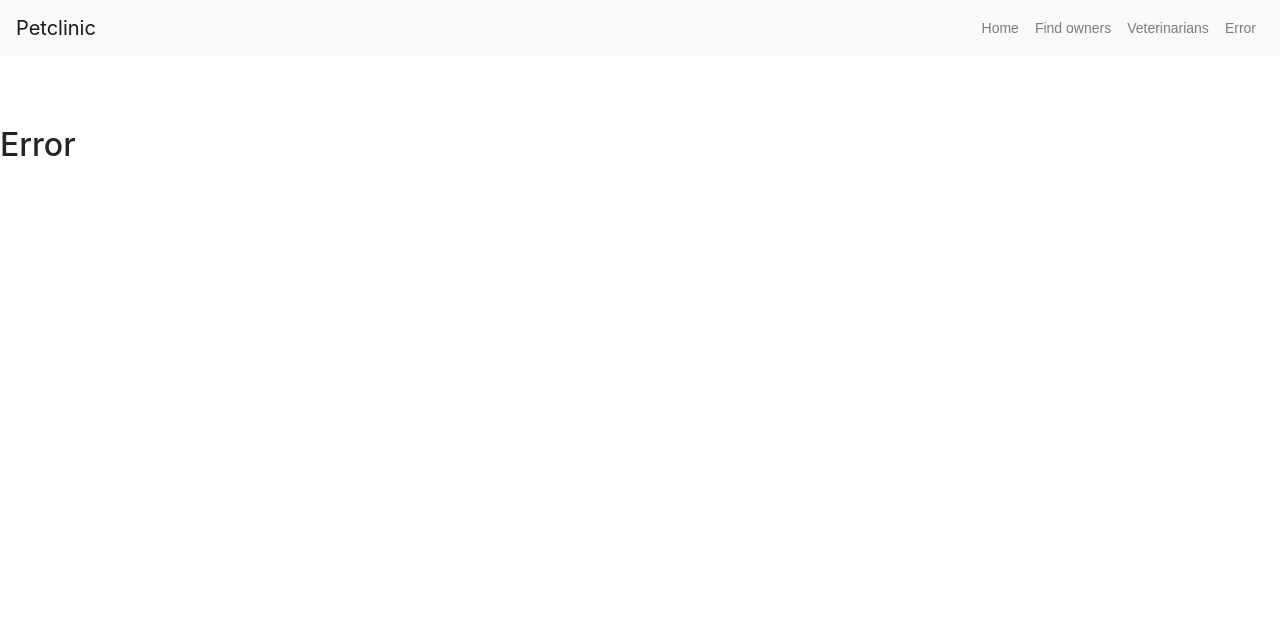
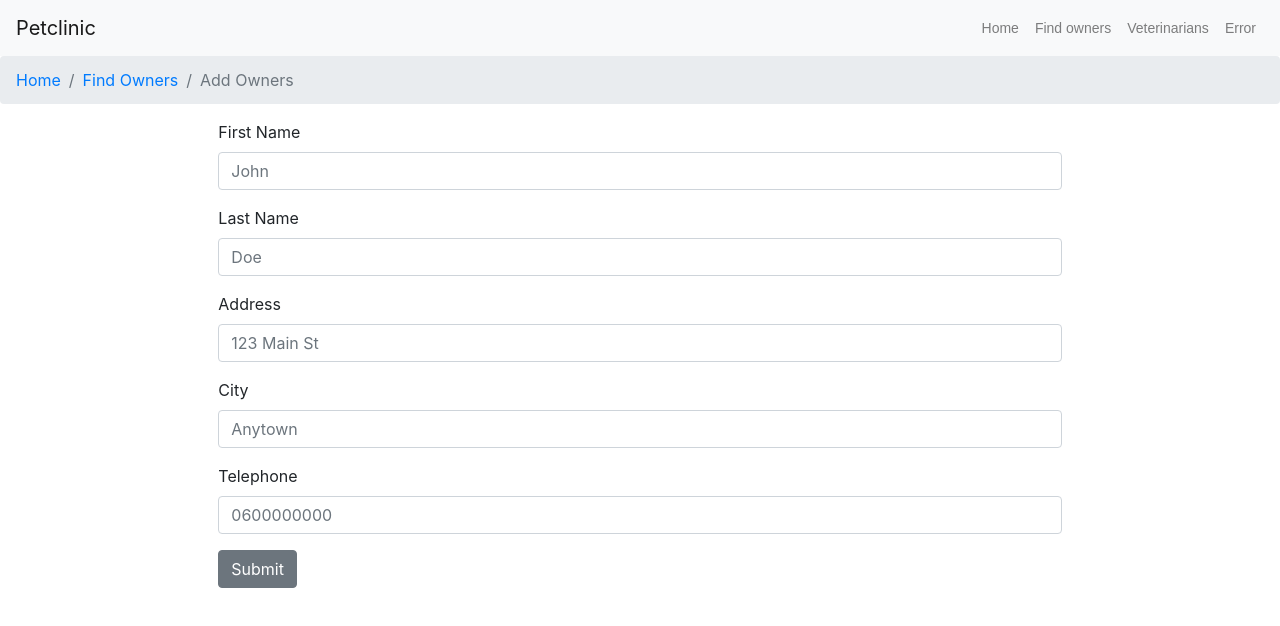
Before and after one commit to JerohmWatt/Frontend-React, a React (Create React App) app: page /owners/add in a window 1280 px wide. Shown: the top 626 px of the page. Built offline with nearby package versions, Linux system fonts and the light colour scheme.

Commit message:
form for adding owners

```diff
--- a/src/Route.js
+++ b/src/Route.js
@@ -7,6 +7,7 @@ import VetsPage from './components/Vets/VetsPage';
 import ErrorPage from './components/ErrorPage/ErrorPage';
 import Menu from './components/Menu/Menu'
 import OwnerListPage from './components/OwnerFind/OwnerListPage';
+import OwnerAddPage from './components/OwnerFind/OwnerAddPage';
 
 export default () =>
 (<BrowserRouter>
@@ -19,6 +20,7 @@ export default () =>
             <Route path="/error" component={ErrorPage} />
             <Route path="/owners/list/:id" component={OwnerListPage} />
             <Route path="/owners/list" component={OwnerListPage} />
+            <Route path="/owners/add" component={OwnerAddPage} />
             <Route component={ErrorPage} />
         </Switch>
     </div>
--- a/src/components/OwnerFind/OwnerAddPage.js
+++ b/src/components/OwnerFind/OwnerAddPage.js
@@ -0,0 +1,72 @@
+import axios from 'axios'
+import Owner from './Owner' //
+import React, { Component } from 'react'
+import { Button, Form, FormGroup, Label, Input, FormText, Breadcrumb, BreadcrumbItem } from 'reactstrap';
+
+export default class OwnerListPage extends Component {
+
+    constructor(props) {
+        super(props);
+        this.state = {value: ''};
+        this.handleChange = this.handleChange.bind(this);
+        this.lastName = this.lastName.bind(this);
+      }
+
+      //when change on textbox, update value
+      handleChange(event) {
+        this.setState({value: event.target.value});
+      }
+
+      //exec when user click on button
+      lastName() {
+        var lastname = this.state.value;
+      }
+
+  componentDidMount() {
+  }
+
+  render() {
+
+    return (
+        <div id = "parent">
+        <div classname="breadcrumb">
+        <Breadcrumb>
+        <BreadcrumbItem><a href="/">Home</a></BreadcrumbItem>
+        <BreadcrumbItem><a href="/owners/find">Find Owners</a></BreadcrumbItem>
+        <BreadcrumbItem active>Add Owners</BreadcrumbItem>
+      </Breadcrumb>
+    </div>
+
+        <div class="row">
+          <div class="col-sm-2"></div>
+  <div class="col-sm-8">
+        <Form>
+        <FormGroup>
+          <Label for="firstName">First Name</Label>
+          <Input type="text" name="firstName" id="firstName" placeholder="John" />
+        </FormGroup>
+        <FormGroup>
+          <Label for="lastName">Last Name</Label>
+          <Input type="text" name="lastName" id="lastName" placeholder="Doe" />
+        </FormGroup>
+        <FormGroup>
+          <Label for="address">Address</Label>
+          <Input type="text" name="address" id="address" placeholder="123 Main St" />
+        </FormGroup>
+        <FormGroup>
+          <Label for="city">City</Label>
+          <Input type="text" name="city" id="city" placeholder="Anytown" />
+        </FormGroup>
+        <FormGroup>
+          <Label for="telephone">Telephone</Label>
+          <Input type="text" name="telephone" id="telephone" placeholder="0600000000" />
+        </FormGroup>
+        <Button>Submit</Button>
+      </Form>
+      </div>
+      <div class="col-sm-2"></div>
+      </div>
+      </div>
+    )
+  }
+}
--- a/src/components/OwnerFind/OwnerFindPage.js
+++ b/src/components/OwnerFind/OwnerFindPage.js
@@ -1,4 +1,4 @@
-import { InputGroup, InputGroupText, InputGroupAddon, Input, Card, Button, Row, Col } from 'reactstrap';
+import { InputGroup, InputGroupText, InputGroupAddon, Input, Card, Button, Row, Col, Breadcrumb, BreadcrumbItem } from 'reactstrap';
 import React, { Component } from 'react';
 
 
@@ -8,26 +8,31 @@ export default class OwnerFindPage extends Component {
   constructor(props) {
     super(props);
     this.state = {value: ''};
-
     this.handleChange = this.handleChange.bind(this);
     this.lastName = this.lastName.bind(this);
   }
 
+  //when change on textbox, update value
   handleChange(event) {
     this.setState({value: event.target.value});
   }
 
+  //exec when user click on button
   lastName() {
     var lastname = this.state.value;
-    alert(lastname);
   }
 
 
   render() {
     return (
-
+      <div id="parent">
+      <Breadcrumb>
+      <BreadcrumbItem><a href="/">Home</a></BreadcrumbItem>
+      <BreadcrumbItem active>Find Owners</BreadcrumbItem>
+    </Breadcrumb>
 
     <div className="Content">
+
     <Row>
       <Col sm="12" md={{ size: 6, offset: 3 }}>
         <Card body>
@@ -49,4 +54,5 @@ export default class OwnerFindPage extends Component {
   <a href="/owners/add"><Button color="success" size="lg">Add owner</Button>{' '}</a>
   </div>
   </div>
+  </div>
 )}}
--- a/src/components/OwnerFind/OwnerListPage.js
+++ b/src/components/OwnerFind/OwnerListPage.js
@@ -1,16 +1,9 @@
 import axios from 'axios'
 import Owner from './Owner' //
 import React, { Component } from 'react'
+import { InputGroup, InputGroupText, InputGroupAddon, Input, Card, Button, Row, Col, Breadcrumb, BreadcrumbItem } from 'reactstrap';
 
 export default class OwnerListPage extends Component {
-  constructor() {
-    super();
-    this.state = {
-      lastname : "",
-    }
-  }
-
-
 
   state = { owners:[] } //
 
@@ -18,11 +11,11 @@ export default class OwnerListPage extends Component {
 
     console.log(this.props.match);
     if (this.props.match.params.id === undefined){
-      console.log("vide");
+      // if no lastname input
     const response = await axios.get('http://localhost:9999/api/v1/owners')
     return await response
     } else {
-      console.log("franklin lol");
+    //if user enter lastname
     const response = await axios.get('http://localhost:9999/api/v1/owners/"'+ this.props.match.params.id + '"')
     return await response}
 
@@ -43,15 +36,16 @@ export default class OwnerListPage extends Component {
     })
   }
   componentDidMount() {
-    console.log("ca marche");
-
     this.setOwners()
   }
 
   render() {
-    console.log(this.props.match.params.id);
     return (
-      <div className="Content">
+      <div id="parent">
+      <Breadcrumb>
+      <BreadcrumbItem><a href="/">Home</a></BreadcrumbItem>
+      <BreadcrumbItem active>Owners list</BreadcrumbItem>
+    </Breadcrumb>
       <div className="container xd-container">
         <h2>Owners</h2>
         <table className="table table-striped">
@@ -69,6 +63,7 @@ export default class OwnerListPage extends Component {
         </table>
       </div>
       </div>
+
     )
   }
 }
--- a/src/components/Vets/VetsPage.js
+++ b/src/components/Vets/VetsPage.js
@@ -1,6 +1,7 @@
 import axios from 'axios'
 import Vet from './Vet'
 import React, { Component } from 'react'
+import { InputGroup, InputGroupText, InputGroupAddon, Input, Card, Button, Row, Col, Breadcrumb, BreadcrumbItem } from 'reactstrap';
 
 export default class VetsPage extends Component {
 
@@ -34,6 +35,11 @@ export default class VetsPage extends Component {
 
   render() {
     return (
+      <div id="parent">
+      <Breadcrumb>
+      <BreadcrumbItem><a href="/">Home</a></BreadcrumbItem>
+      <BreadcrumbItem active>Veterinarians list</BreadcrumbItem>
+    </Breadcrumb>
       <div className="Content">
       <div className="container xd-container">
         <h2>Veterinarians</h2>
@@ -50,6 +56,7 @@ export default class VetsPage extends Component {
         </table>
       </div>
       </div>
+      </div>
     )
   }
 }
```
